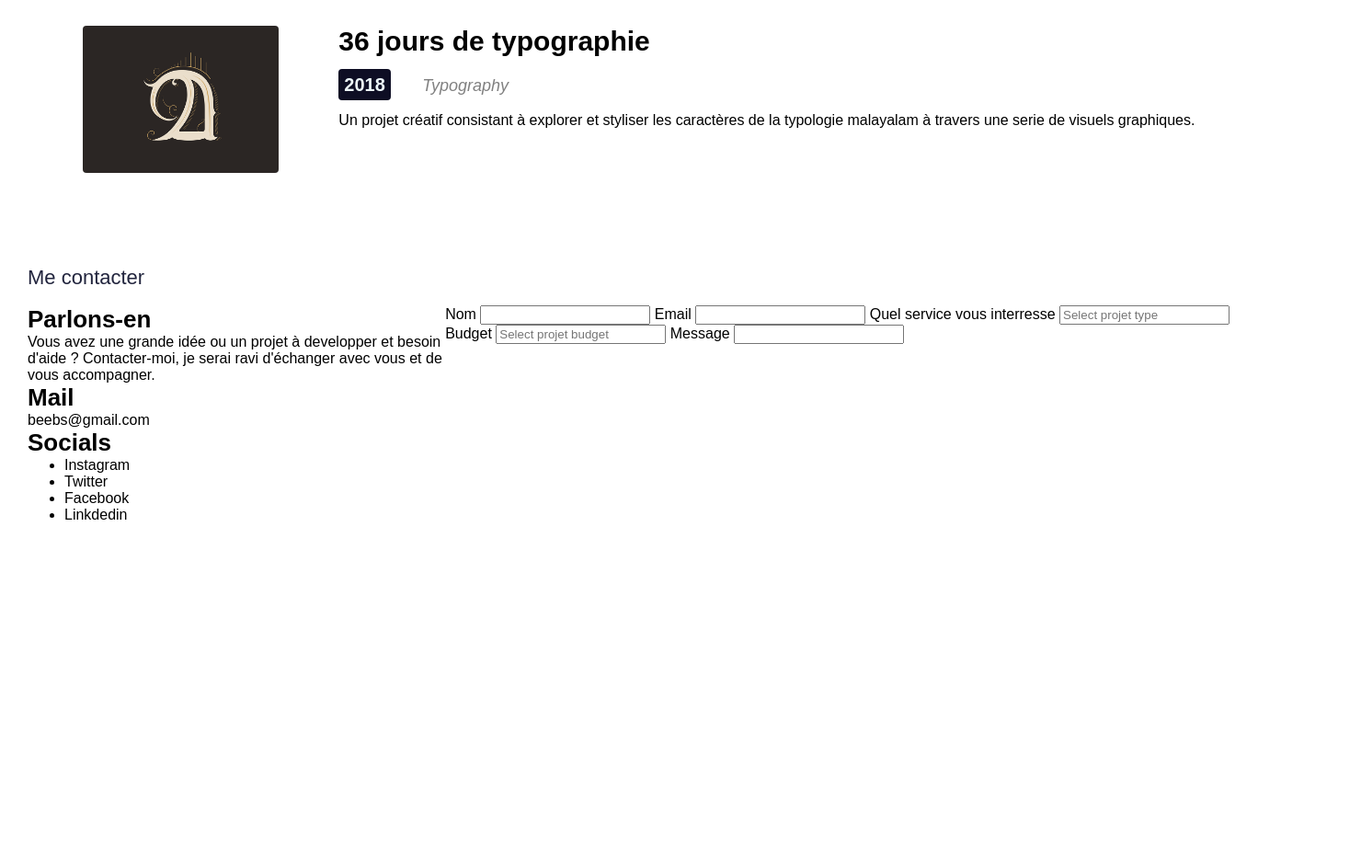
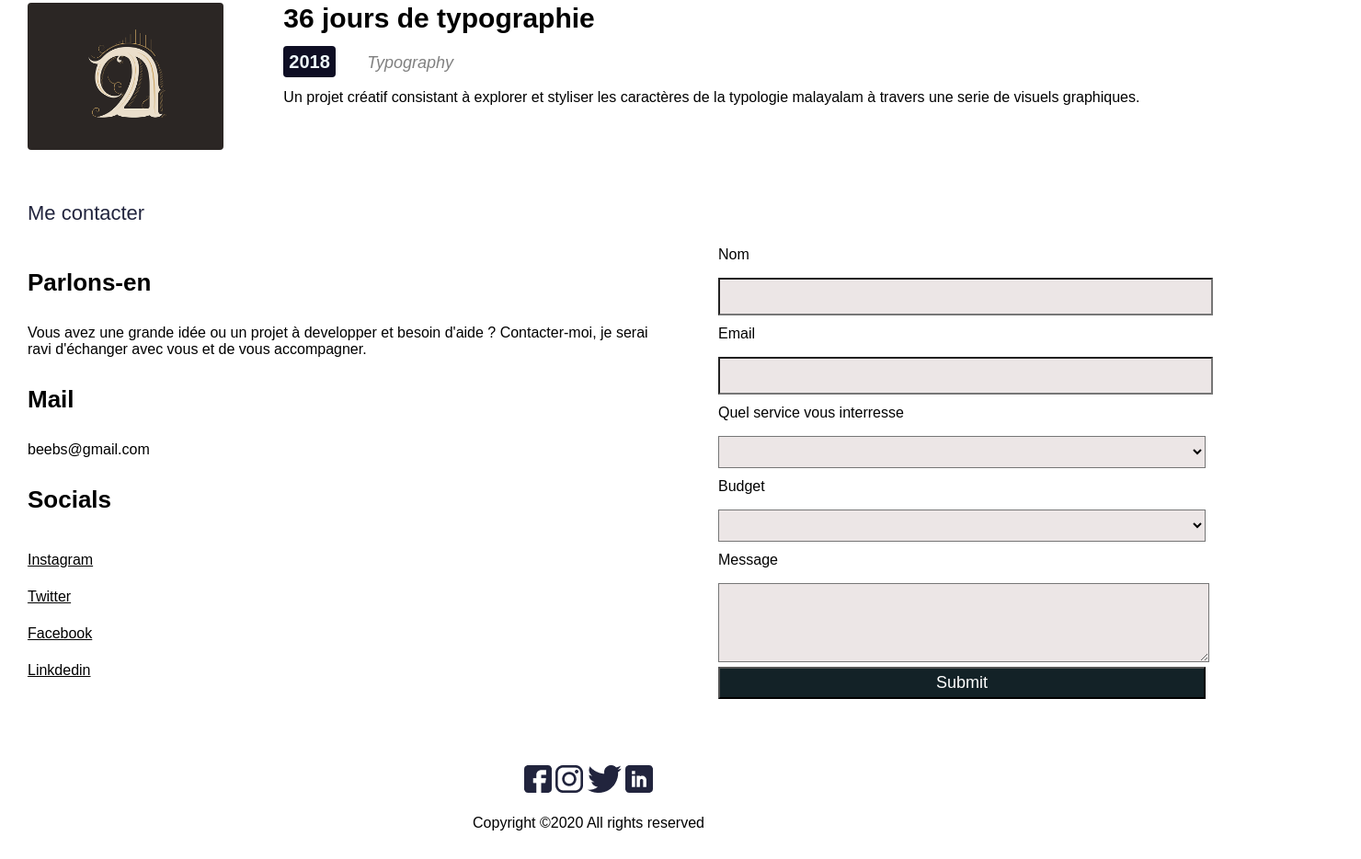
Before and after one commit to kanadiallo/BeThom, a plain HTML site: page index.html in a window 1280 px wide. Shown: the part 1269-2203 px from the top of the page at 92% size, 1480 px wide, since content can reach past the window. Before the commit the page ends 1911 px from the top, so only its background shows below. Drawn offline with Linux system fonts and the light colour scheme; a web font is replaced by a local one.

Commit message:
ajout des logos des reseaux sociaux

```diff
--- a/index.html
+++ b/index.html
@@ -124,25 +124,39 @@
                             <h3>Mail</h3>
                             <p>beebs@gmail.com</p>
                              <h3>Socials</h3>
-                             <ul>
-                                <li>Instagram</li>
-                                <li>Twitter</li>
-                                <li>Facebook</li>
-                                <li>Linkdedin</li>
-                            </ul>
+                            <p><a href="https//Instagram.com" target="_blank">Instagram</a></p>
+                            <p><a href="https//x.com" target="_blank">Twitter</a></p>
+                            <p><a href="https//Facebook.com" target="_blank">Facebook</a></p>
+                            <p><a href="https//Linkdedin.com" target="_blank">Linkdedin</a></p>
                         </div>
 
-                        <form>
+                        <form class="adress">
                             <label fom="name">Nom</label>
                             <input type="text" id="name" placeholder="">
-                            <label fom="Email">Email</label>
-                            <input type="text" id="Email" placeholder="">
-                            <label fom="Quel service vous interresse">Quel service vous interresse</label>
-                            <input type="text" id="Quel service vous interresse" placeholder="Select projet type">
+
+                            <label fom="email">Email</label>
+                            <input type="text" id="email" placeholder="">
+
+                            <label fom="service">Quel service vous interresse</label>
+                            <select name="service" id="service" placeholder="">
+                                <option value=""></option>
+                                <option value="disign">Disign</option>
+                                <option value="portrait">portrait</option>
+                                <option value="typographie">Typographie</option>
+                            </select>
+
                             <label fom="Budget">Budget</label>
-                            <input type="text" id="Budget" placeholder="Select projet budget">
+                            <select name="Budget" id="Budget" placeholder="">
+                                <option value=""></option>
+                                <option value="0-500€ ">0 - 500€</option>
+                                <option value="500-1000€">500 - 1000€</option>
+                                <option value="1000-1500€">1000 - 1500€</option>
+                            </select>
+
                             <label fom="Message">Message</label>
-                            <input type="text" id="Message" placeholder="">
+                            <textarea name="text" id="Message" placeholder=""></textarea>
+
+                            <input type="submit" id="Envoyer" placeholder="">
                         </form>
                      </div>
                 </div>
@@ -153,7 +167,13 @@
 
     <!-- cinquieme (le footer) partie de la page-->
     <footer>
-
+        <div class="logo-reseaux">
+            <a href="#" target="_blank"> <img src="images/facebook.png" alt="facebook"/></a>
+            <a href="#" target="_blank"> <img src="images/instagram.png" alt="instagram"/></a>
+            <a href="#" target="_blank"> <img src="images/twiter.png" alt="twiter"/></a>
+            <a href="#" target="_blank"> <img src="images/Linkedin.png" alt="Linkedin"/></a>
+        </div>
+        <p class="bas"> Copyright ©2020 All rights reserved </p>
 
     </footer>
-</html>
+</html
--- a/styles.css
+++ b/styles.css
@@ -194,6 +194,13 @@ h3
 
 /*.................DEBUT de la 3eme PARTIE  WORKS........*/
 
+#works
+    {
+        margin:auto;
+        width: 1360px;
+    }
+
+
 .box img            /*les images de la partie box*/
 {
    width: 226;
@@ -202,15 +209,10 @@ h3
    border-radius: 4px;
 }
 
-#works
-    {
-    padding: 30px;
-
-    }
 
 .box
     {
-        padding:30px;
+        padding: 35px 0;
     }
 
 
@@ -252,10 +254,14 @@ span.illustrations  /*commun à toutes les illustrations*/
 }
 
 /*.................FIN de la 3eme PARTIE WORKS.............*/
+
+/*.................DEBUT de la partie CONTACT..............*/
 #contact
     {
-        margin-top: 20px;
+        margin:auto;
+        width: 1360px;
     }
+
 
 #contact.row
     {      /*glte du  bloc row*/
@@ -263,15 +269,8 @@ span.illustrations  /*commun à toutes les illustrations*/
     margin-top: 75px;
     justify-content: space-between;
     margin-top: 180px;
+    gap: 40px;
     }
-
-
-.mode-contact       /*partie droite se la section articles et view, taille et coloration*/
-    {
-    width: 50%;
-    height: 265x;
-    }
-
 
 .mode-contact       /*partie droite se la section articles et view, taille et coloration*/
     {
@@ -279,9 +278,125 @@ span.illustrations  /*commun à toutes les illustrations*/
     height: 265x;
     margin-bottom: 40px;
     }
-/*.................DEBUT de la partie CONTACT..............*/
+
+.mode-contact h3 p
+    {
+        line-height:30px;
+    }
+
+p a  /*paragraphe des reseaux sociaux*/
+    {
+        color: black;
+        line-height: 40px; /*espace entre les lignes */
+    }
+
+
+.adress
+    {
+        line-height:30px;
+    }
+
+    form.adress /*le formulaire de contact*/
+    {
+        display: flex;
+        flex-direction: column;
+        gap:5px;
+        margin: auto;
+    }
+
+
+input#Envoyer /*le bouton envoyer du mail*/
+    {
+        background-color: rgb(19, 34, 39);
+        width: 530px;
+        height: 35px;
+        color: white;
+        font-size: 18px;
+        cursor: pointer;
+    }
+
+
+textarea#Message /*message*/
+    {
+        width: 528px;
+        height: 80px;
+         background-color: rgb(236, 230, 230);
+    }
+
+select#Budget /*budget*/
+    {
+        width: 530px;
+        height: 35px;
+         background-color: rgb(236, 230, 230);
+    }
+
+select#service /*service*/
+     {
+        width: 530px;
+        height: 35px;
+        background-color: rgb(236, 230, 230);
+    }
+
+input#name /*nom*/
+     {
+        width: 530px;
+        height: 35px;
+        background-color: rgb(236, 230, 230);
+    }
+
+
+input#email  /*email*/
+     {
+        width: 530px;
+        height: 35px;
+        background-color: rgb(236, 230, 230);
+    }
+
+.mode-contact h3
+    {
+        font-size: 26px;
+        padding: 30px 0;
+    }
+
+.reseaux
+    {
+        padding: 10px;
+    }
+
+
+label
+    {
+        width: 530px;
+        height: 35px;
+    }
+
+/*..................FIN de la PARTIE CONTACT...............*/
+
+/*..................DEBUT du FOOTER........................*/
+
+* footer {
+    margin-top: 290px
+
+}
+
+.logo-reseaux {
+    text-align: center;
+    margin-bottom: 20px;
+
+}
+
+.bas
+    {
+        font-size: 16px;
+        font-weight: lighter;
+        font-family: 'hebbo', 'sans-serif', arial;
+        text-align: center;
+    }
 
 
 
 
-/*..................FIN de la PARTIE CONTACT...............*/
+
+
+/*..................FIN du FOOTER...........................*/
+/*.......................FIN du SITE*/
```
Also changed, not shown: images/Linkedin.png (added), images/facebook.png (added), images/instagram.png (added), images/twiter.png (added).
